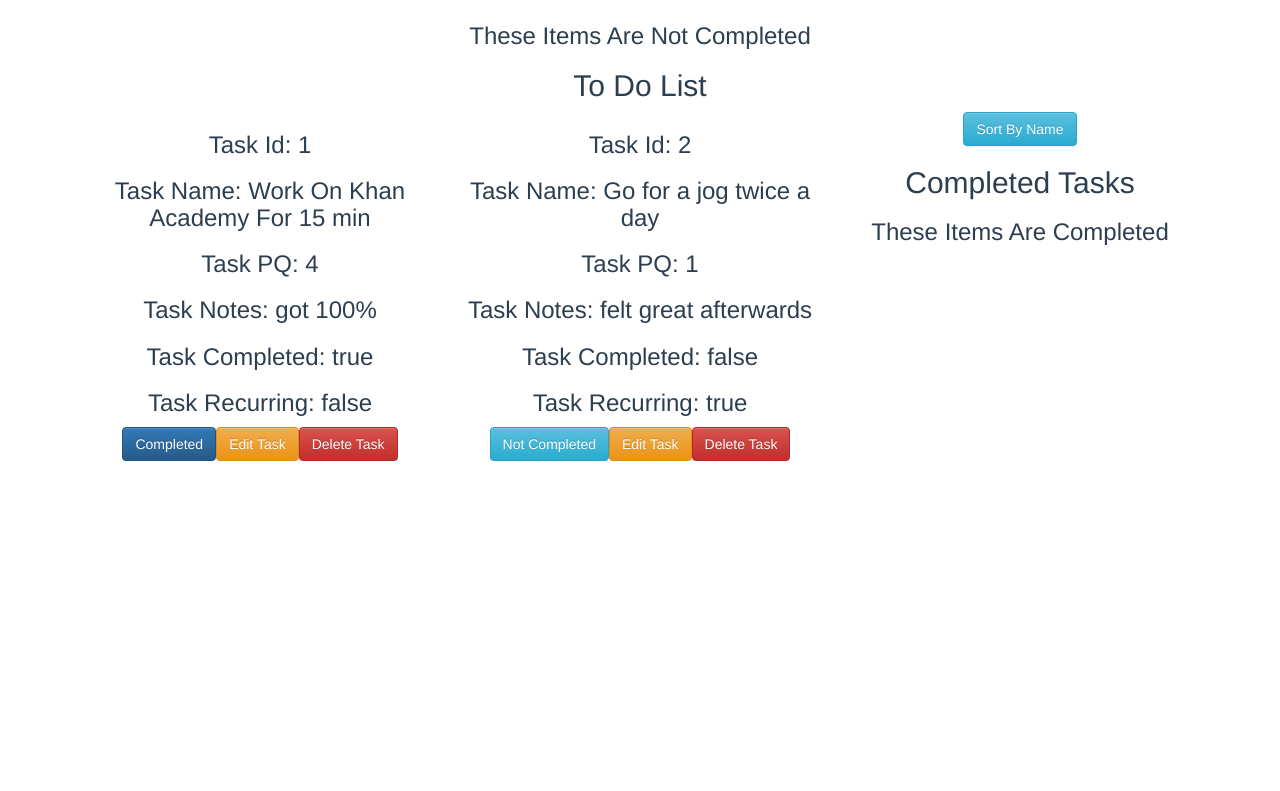
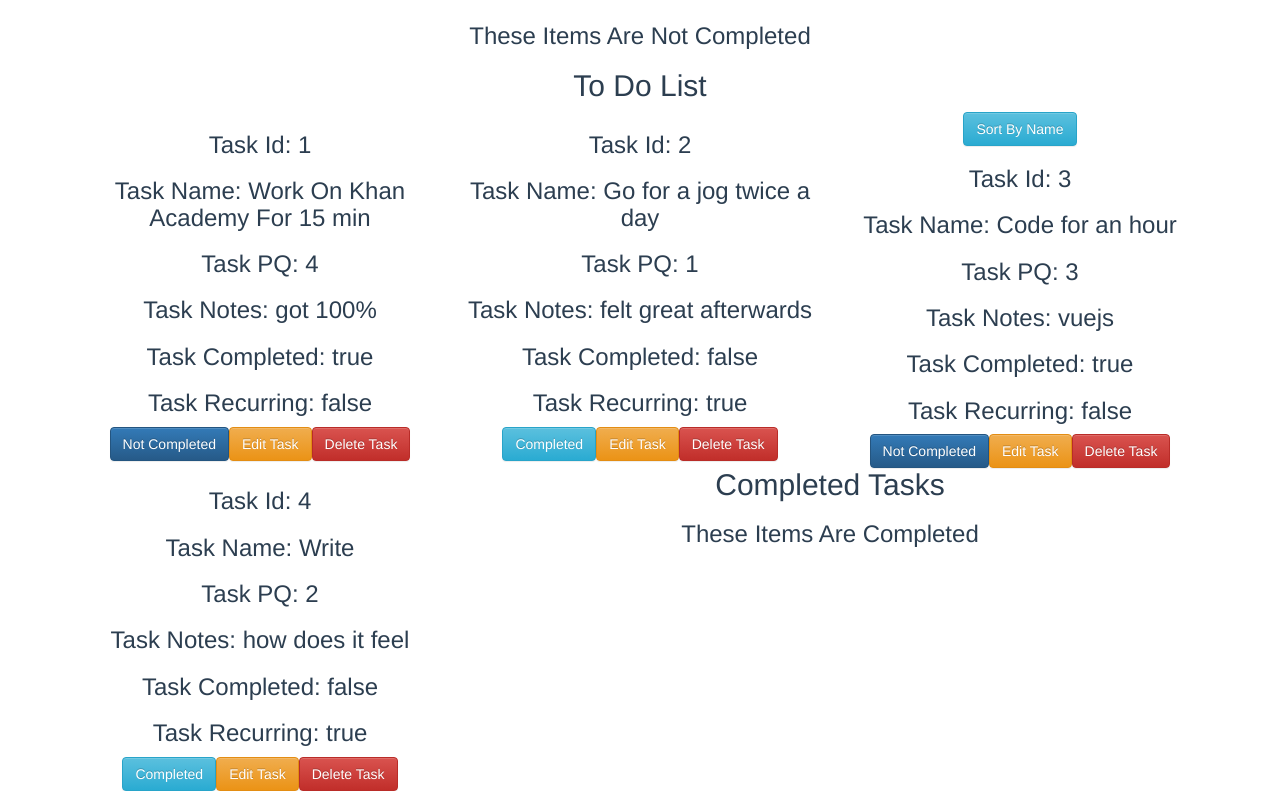
Before and after one commit to dapperAuteur/vue-todo, a Vue app: page / in a window 1280 px wide. Shown: the part 629-1420 px from the top of the page. Before the commit the page ends 1090 px from the top, so only its background shows below. Built offline with nearby package versions, Linux system fonts and the light colour scheme.

Commit message:
change complete toggle buttons, add more tasks to list

```diff
--- a/src/components/ToDoItem.vue
+++ b/src/components/ToDoItem.vue
@@ -10,13 +10,13 @@
       class="btn btn-info"
       @click="toggleComplete"
       v-if="!this.task.completed">
-      Not Completed
+      Completed
     </button>
     <button
       class="btn btn-primary"
       @click="toggleComplete"
       v-else>
-      Completed
+      Not Completed
     </button>
     <button
       class="btn btn-warning"
--- a/src/data/taskList.js
+++ b/src/data/taskList.js
@@ -18,5 +18,25 @@
     completed: false,
     recurring: true,
     notes: 'felt great afterwards'
+  },
+  {
+    id: 3,
+    name: 'Code for an hour',
+    priorityQuadrant: 3,
+    dateAdded: null,
+    dateDue: null,
+    completed: true,
+    recurring: false,
+    notes: 'vuejs'
+  },
+  {
+    id: 4,
+    name: 'Write',
+    priorityQuadrant: 2,
+    dateAdded: null,
+    dateDue: null,
+    completed: false,
+    recurring: true,
+    notes: 'how does it feel'
   }
 ]
```
